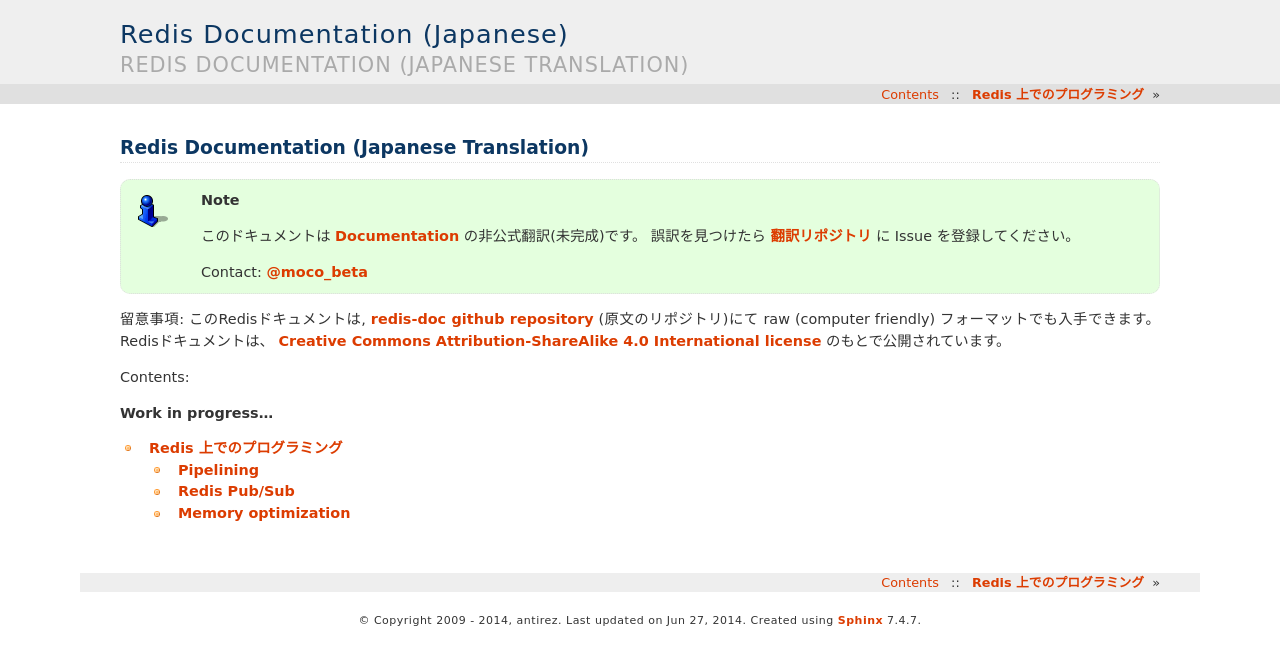
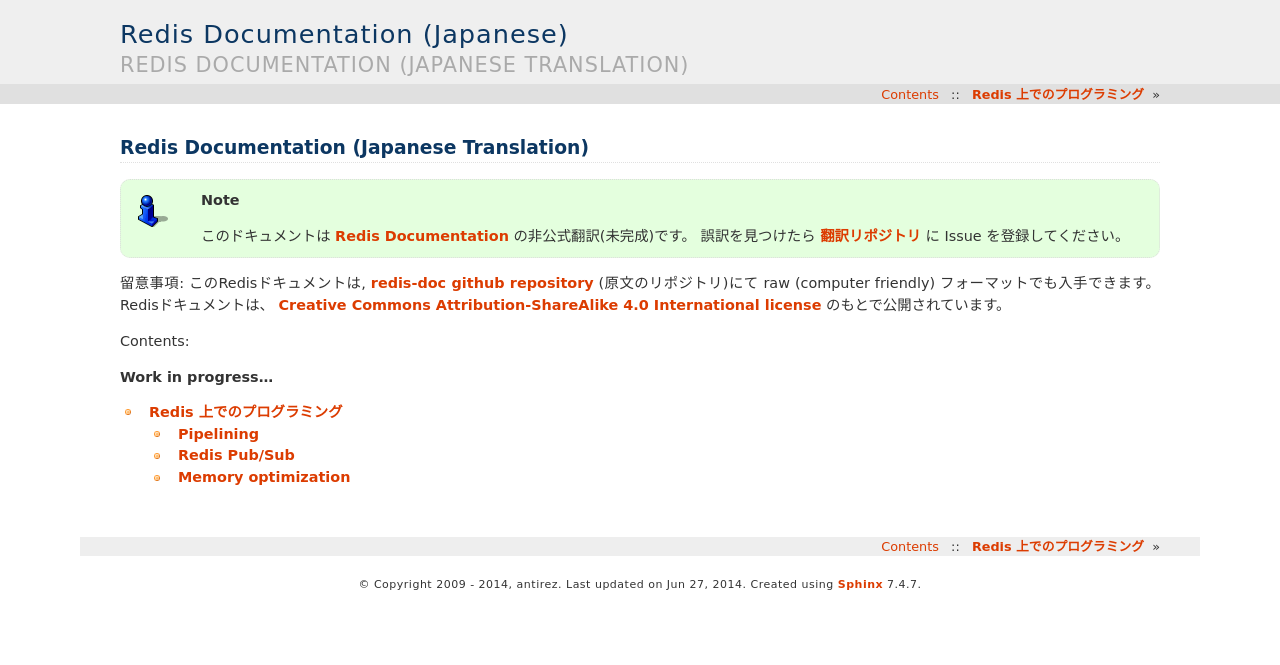
Before and after one commit to mnogu/redis-doc-ja, a Sphinx documentation site: the page built from source/index.rst, in a window 1280 px wide. Shown: the top 665 px of the page. Built offline with Sphinx 7.4.7, drawn with Linux system fonts in a browser that asks for light colours.

Commit message:
note 修正

```diff
--- a/source/index.rst
+++ b/source/index.rst
@@ -7,10 +7,8 @@
 ===========================================
 
 .. note::
-   このドキュメントは `Documentation <http://redis.io/documentation>`_ の非公式翻訳(未完成)です。
+   このドキュメントは `Redis Documentation <http://redis.io/documentation>`_ の非公式翻訳(未完成)です。
    誤訳を見つけたら `翻訳リポジトリ <https://github.com/mocobeta/redis-doc-ja>`_ に Issue を登録してください。
-
-   Contact: `@moco_beta <https://twitter.com/moco_beta>`_
 
 留意事項: このRedisドキュメントは, `redis-doc github repository <http://github.com/antirez/redis-doc>`_ (原文のリポジトリ)にて raw (computer friendly) フォーマットでも入手できます。Redisドキュメントは、 `Creative Commons Attribution-ShareAlike 4.0 International license <https://creativecommons.org/licenses/by-sa/4.0/>`_ のもとで公開されています。
 
--- a/source/memory-optimization.rst
+++ b/source/memory-optimization.rst
@@ -5,8 +5,6 @@
 .. note::
    このドキュメントは `Memory optimization <http://redis.io/topics/memory-optimization>`_ の翻訳です。
    誤訳を見つけたら `翻訳リポジトリ <https://github.com/mocobeta/redis-doc-ja>`_ に Issue を登録してください。
-
-   Contact: `@moco_beta <https://twitter.com/moco_beta>`_
 
 .. This page is a work in progress. Currently it is just a list of things you should check if you have problems with memory.
 
--- a/source/pipelining.rst
+++ b/source/pipelining.rst
@@ -5,8 +5,6 @@
 .. note::
    このドキュメントは `Pipelining <http://redis.io/topics/pipelining>`_ の翻訳です。
    誤訳を見つけたら `翻訳リポジトリ <https://github.com/mocobeta/redis-doc-ja>`_ に Issue を登録してください。
-
-   Contact: `@moco_beta <https://twitter.com/moco_beta>`_
 
 .. Request/Response protocols and RTT
 
--- a/source/pubsub.rst
+++ b/source/pubsub.rst
@@ -5,8 +5,6 @@
 .. note::
    このドキュメントは `Pub/Sub <http://redis.io/topics/pubsub>`_ の翻訳です。
    誤訳を見つけたら `翻訳リポジトリ <https://github.com/mocobeta/redis-doc-ja>`_ に Issue を登録してください。
-
-   Contact: `@moco_beta <https://twitter.com/moco_beta>`_
 
 Pub/Sub
 =======
```
